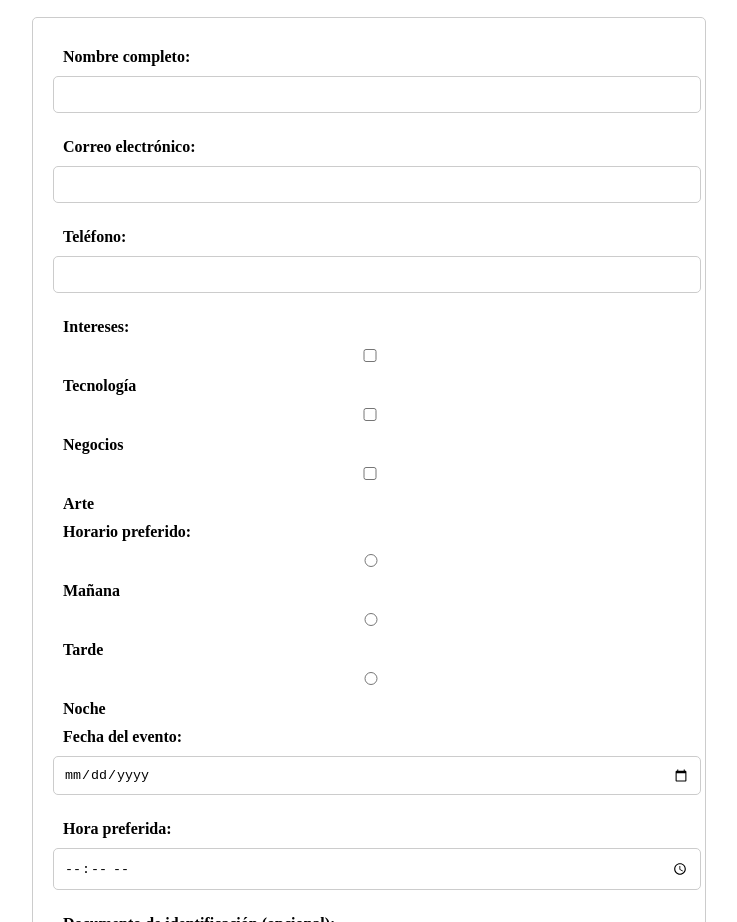
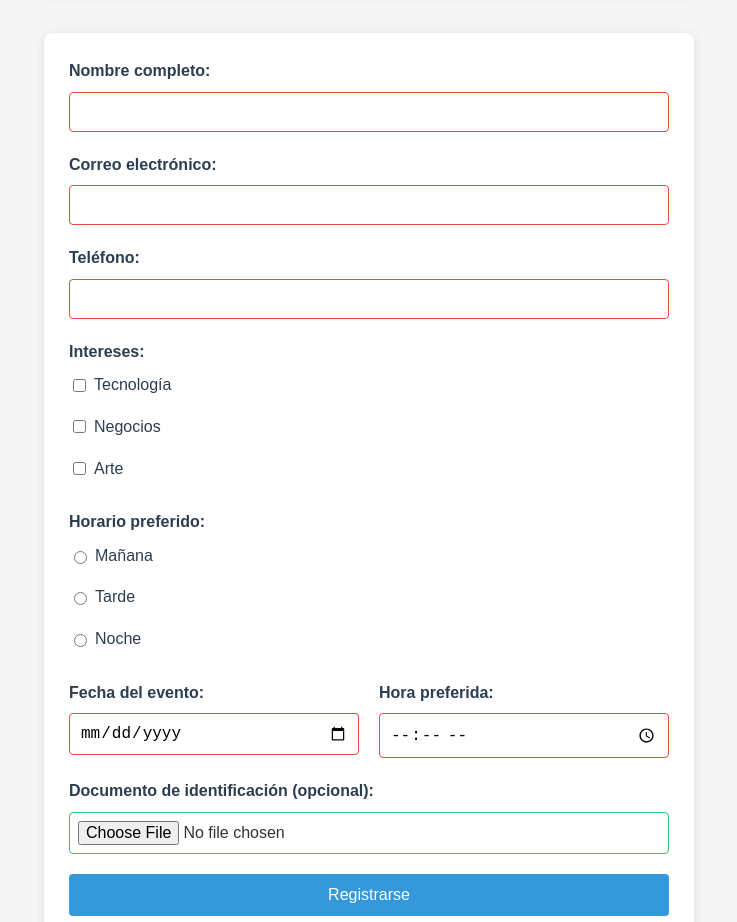
Before and after one commit to IanRic32/Advanced_Javascript, a plain HTML site: page Clase_5-formularios/index.html in a window 1280 px wide. Shown: the part 131-1053 px from the top of the page, without its empty margins (271-1008 px from the left). Drawn offline with Linux system fonts and the light colour scheme.

Commit message:
Enhance event registration form with improved structure, validation error messages, and updated styling; refine CSS for better layout and user experience

```diff
--- a/Clase_5-formularios/index.html
+++ b/Clase_5-formularios/index.html
@@ -7,37 +7,62 @@
     <link rel="stylesheet" href="style.css">
 </head>
 <body>
-    <div class="banner"> <h1>Registro de Evento</h1></div>
+    <div class="banner">
+        <h1>Registro de Evento</h1>
+    </div>
     <form id="registroEvento">
+        <div class="form-group">
             <label for="nombre">Nombre completo:</label>
             <input type="text" id="nombre" name="nombre" required>
-
+            <span id="error-nombre" class="error-message"></span>
+        </div>
+        <div class="form-group">
             <label for="correo">Correo electrónico:</label>
             <input type="email" id="correo" name="correo" required>
-
+            <span id="error-correo" class="error-message"></span>
+        </div>
+        <div class="form-group">
             <label for="telefono">Teléfono:</label>
             <input type="tel" id="telefono" name="telefono" required>
-
+            <span id="error-telefono" class="error-message"></span>
+        </div>
+        <div class="form-group">
             <label>Intereses:</label>
+            <div class="checkbox-group">
                 <label><input type="checkbox" name="intereses" value="tecnología"> Tecnología</label>
                 <label><input type="checkbox" name="intereses" value="negocios"> Negocios</label>
                 <label><input type="checkbox" name="intereses" value="arte"> Arte</label>
-
+            </div>
+            <span id="error-intereses" class="error-message"></span>
+        </div>
+        <div class="form-group">
             <label>Horario preferido:</label>
+            <div class="radio-group">
                 <label><input type="radio" name="horario" value="mañana" required> Mañana</label>
                 <label><input type="radio" name="horario" value="tarde"> Tarde</label>
                 <label><input type="radio" name="horario" value="noche"> Noche</label>
-
+            </div>
+            <span id="error-horario" class="error-message"></span>
+        </div>
+        <div class="form-row">
+            <div class="form-group">
                 <label for="fecha">Fecha del evento:</label>
                 <input type="date" id="fecha" name="fecha" required>
-
+                <span id="error-fecha" class="error-message"></span>
+            </div>
+            <div class="form-group">
                 <label for="hora">Hora preferida:</label>
                 <input type="time" id="hora" name="hora" required>
-
+                <span id="error-hora" class="error-message"></span>
+            </div>
+        </div>
+        <div class="form-group">
             <label for="archivo">Documento de identificación (opcional):</label>
-        <input type="file" id="archivo" name="archivo">
-
+            <input type="file" id="archivo" name="archivo" accept=".pdf,.jpg,.png">
+            <span id="error-archivo" class="error-message"></span>
+        </div>
         <button type="submit">Registrarse</button>
     </form>
+    <script src="script.js"></script>
 </body>
 </html>
--- a/Clase_5-formularios/style.css
+++ b/Clase_5-formularios/style.css
@@ -1,36 +1,131 @@
+/* Estilos generales */
 body {
-display: flex;
-flex-direction: column;
-align-items: center;
+    font-family: 'Arial', sans-serif;
+    line-height: 1.6;
+    color: #333;
+    background-color: #f5f5f5;
+    padding: 20px;
+    display: flex;
+    flex-direction: column;
+    align-items: center;
 }
 
-.banner{
+/* Banner */
+.banner {
     border-radius: 10px;
     color: white;
-    background-color: green;
-    padding: 10px;
+    background-color: #2c3e50;
+    padding: 15px 30px;
     text-align: center;
-    width: 50%;
+    width: 80%;
+    max-width: 600px;
     margin: 20px auto;
-    font-family: Arial, sans-serif;
+    box-shadow: 0 4px 6px rgba(0, 0, 0, 0.1);
 }
-    /* Estilos básicos para el formulario */
-form {
-    width: 50%;
-    margin: auto;
-    padding: 20px;
-    border: 1px solid #ccc;
-    border-radius: 5px;
-    }
+
+.banner h1 {
+    margin: 0;
+    font-size: 1.8rem;
+}
+
+/* Formulario */
+#registroEvento {
+    width: 80%;
+    max-width: 600px;
+    margin: 20px auto;
+    padding: 25px;
+    background: white;
+    border-radius: 8px;
+    box-shadow: 0 2px 10px rgba(0, 0, 0, 0.1);
+}
+
+.form-group {
+    margin-bottom: 20px;
+}
+
+.form-row {
+    display: flex;
+    gap: 20px;
+}
+
+.form-row .form-group {
+    flex: 1;
+}
+
 label {
     display: block;
-    margin-bottom: 5px;
+    margin-bottom: 8px;
     font-weight: bold;
-    margin: 10px;
+    color: #2c3e50;
 }
-input, select, button {
-    width: 99%;
-    margin-bottom: 15px;
+
+input[type="text"],
+input[type="email"],
+input[type="tel"],
+input[type="date"],
+input[type="time"],
+input[type="file"],
+select {
+    width: 100%;
     padding: 10px;
-    border: 1px solid #ccc;
-    border-radius: 5px;}
+    border: 1px solid #ddd;
+    border-radius: 4px;
+    font-size: 16px;
+    box-sizing: border-box;
+}
+
+.checkbox-group,
+.radio-group {
+    display: flex;
+    flex-direction: column;
+    gap: 8px;
+    margin-top: 5px;
+}
+
+.checkbox-group label,
+.radio-group label {
+    display: flex;
+    align-items: center;
+    font-weight: normal;
+    cursor: pointer;
+}
+
+.checkbox-group input,
+.radio-group input {
+    width: auto;
+    margin-right: 8px;
+}
+
+button[type="submit"] {
+    background-color: #3498db;
+    color: white;
+    border: none;
+    padding: 12px 20px;
+    font-size: 16px;
+    border-radius: 4px;
+    cursor: pointer;
+    width: 100%;
+    transition: background-color 0.3s;
+}
+
+button[type="submit"]:hover {
+    background-color: #2980b9;
+}
+
+.error-message {
+    color: #e74c3c;
+    font-size: 0.8rem;
+    margin-top: 5px;
+    display: none;
+}
+
+input:invalid {
+    border-color: #e74c3c;
+}
+
+input:valid {
+    border-color: #2ecc71;
+}
+input[type="file"] {
+    padding: 8px;
+}
```
Lines whose indentation alone changed are shown as unchanged.
